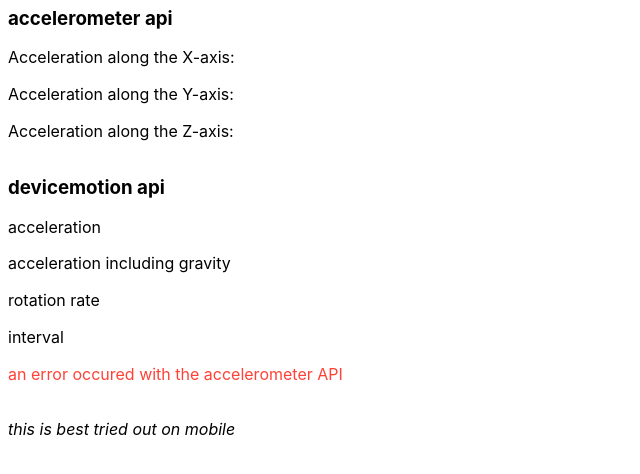
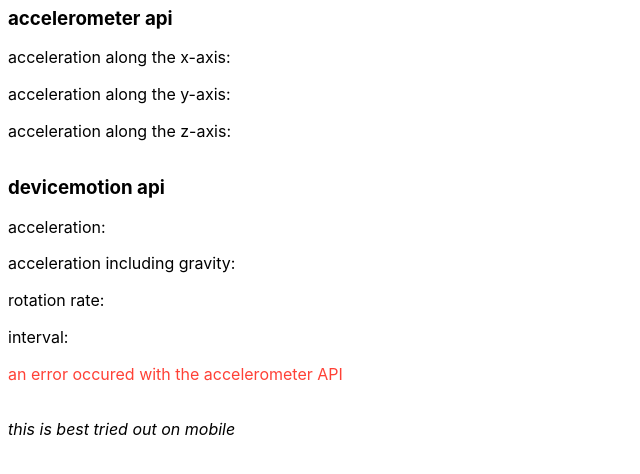
Before and after one commit to Korede-TA/korede-ta.github.io, a Jekyll site: the page built from things/gyroscope-experiment.html, in a window 1280 px wide. Shown: the top 474 px of the page, without its empty margins (0-640 px from the left). Built offline with Jekyll 4.4.1, drawn with Linux system fonts in a browser that asks for light colours; some of the changed lines change nothing that is shown.

Commit message:
updates to gyro exp

```diff
--- a/things/gyroscope-experiment.html
+++ b/things/gyroscope-experiment.html
@@ -38,44 +38,44 @@ permalink: /things/gyroscope-experiment
   <body class="sans-serif pa2">
     <h3>accelerometer api</h3>
     <div>
-      Acceleration along the X-axis:
+      acceleration along the x-axis:
       <b id="accelerometer.x"></b>
     <div>
     <br/>
 
     <div>
-      Acceleration along the Y-axis:
+      acceleration along the y-axis:
       <b id="accelerometer.y"></b>
     <div>
     <br/>
 
     <div>
-      Acceleration along the Z-axis:
+      acceleration along the z-axis:
       <b id="accelerometer.z"></b>
     <div>
     <br/>
 
     <h3>devicemotion api</h3>
     <div>
-      acceleration
+      acceleration:
       <b id="acceleration"></b>
     <div>
     <br/>
 
     <div>
-      acceleration including gravity
+      acceleration including gravity:
       <b id="accelerationIncludingGravity"></b>
     <div>
     <br/>
 
     <div>
-      rotation rate
+      rotation rate:
       <b id="rotationRate"></b>
     <div>
     <br/>
 
     <div>
-      interval
+      interval:
       <b id="interval"></b>
     <div>
     <br/>
```
